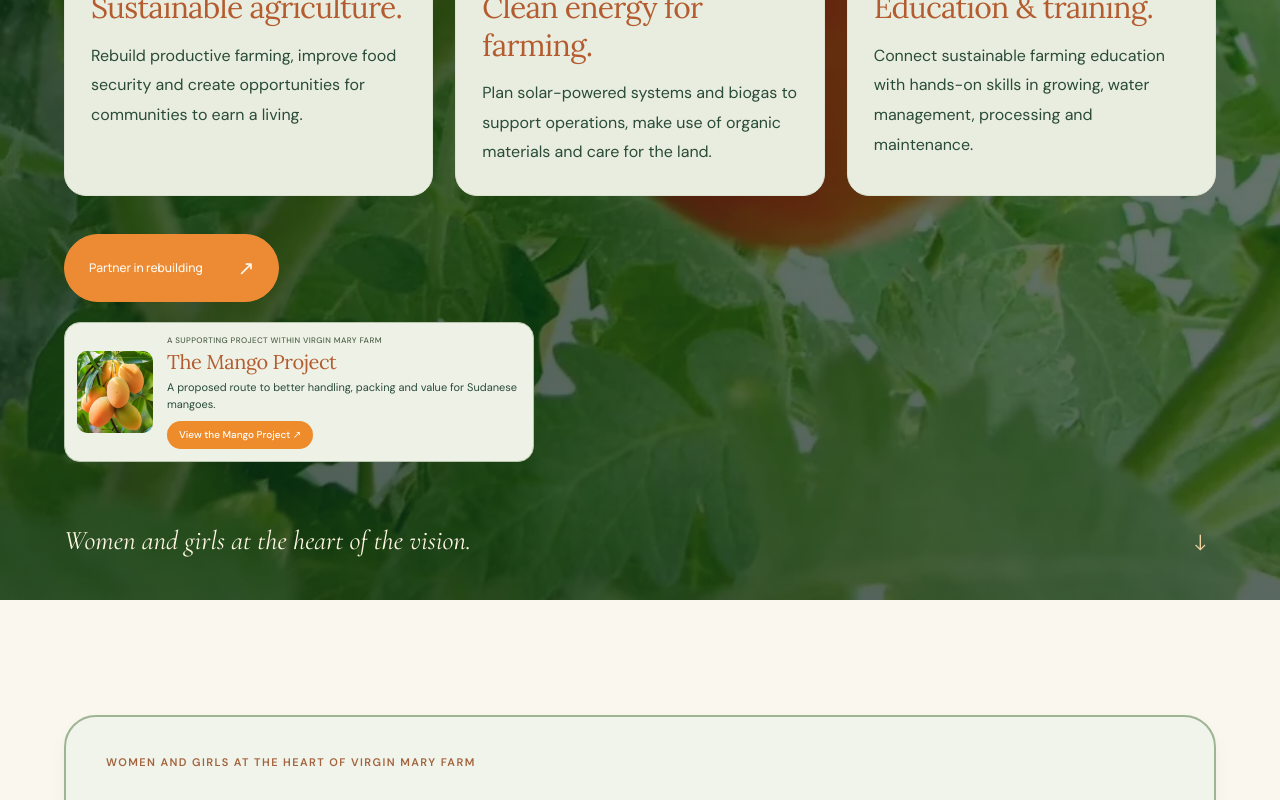
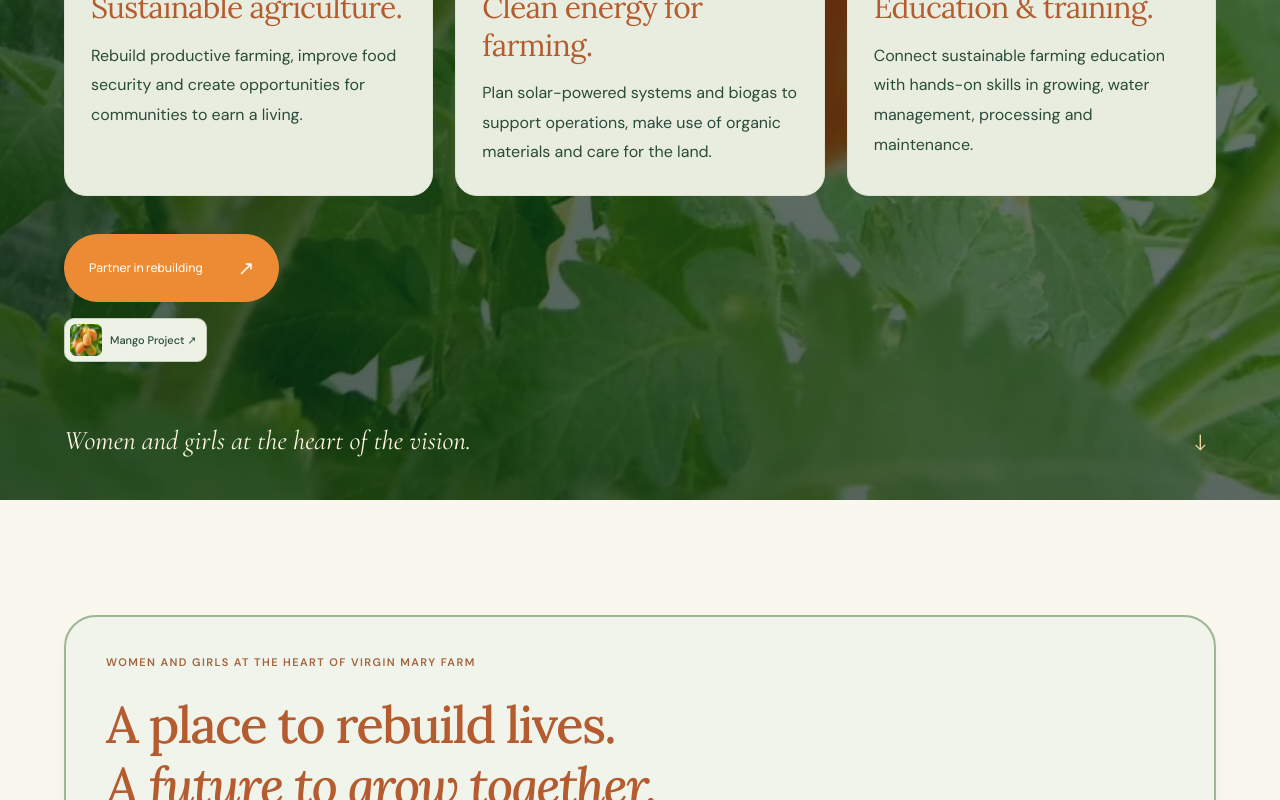
Before and after one commit to Hero988/RiseMeUp, a React (Vite) app: page / in a window 1280 px wide. Shown: the part 5695-6495 px from the top of the page. Built offline with nearby package versions, Linux system fonts and the light colour scheme; a web font is replaced by a local one.

Commit message:
Preview tiny mango thumbnail link instead of supporting-project card

```diff
--- a/src/App.tsx
+++ b/src/App.tsx
@@ -244,15 +244,7 @@ export default function App() {
                 <article><h3>Education &amp; training.</h3><p>Connect sustainable farming education with hands-on skills in growing, water management, processing and maintenance.</p></article>
               </div>
               <div className="rm-estate-actions"><a className="rm-estate-primary" href="/development-partners/">Partner in rebuilding <span aria-hidden="true">↗</span></a></div>
-              <article className="rm-estate-mango" id="mango-project-link" aria-labelledby="farm-mango-title">
-                <img src="/mango-selected-photo-six.svg" alt="Golden mangoes on a tree, illustrating the proposed Mango Project" width="140" height="140" loading="lazy" />
-                <div>
-                  <p className="eyebrow">A supporting project within Virgin Mary Farm</p>
-                  <h3 id="farm-mango-title">The Mango Project</h3>
-                  <p>A proposed route to better handling, packing and value for Sudanese mangoes.</p>
-                  <a className="rm-estate-mango-button" href="/mango-project/">View the Mango Project ↗</a>
-                </div>
-              </article>
+              <a className="rm-mango-mini" id="mango-project-link" href="/mango-project/"><img src="/mango-selected-photo-six.svg" alt="" width="32" height="32" /><span>Mango Project ↗</span></a>
               <div className="rm-estate-foot"><p>Women and girls at the heart of the vision.</p><a href="#farm-women-title" aria-label="Read about women and girls at the heart of Virgin Mary Farm">↓</a></div>
             </div>
           </div>
--- a/src/components/FarmEstate.css
+++ b/src/components/FarmEstate.css
@@ -185,3 +185,8 @@
 .home-page.warm-brand #virgin-mary-farm .rm-estate-mango p:not(.eyebrow){font-size:11px;line-height:1.5;margin-bottom:7px}
 .home-page.warm-brand #virgin-mary-farm .rm-estate-mango-button{font-size:10px;min-height:28px;padding:6px 12px}
 @media(max-width:600px){.home-page.warm-brand #virgin-mary-farm .rm-estate-mango{max-width:100%}.home-page.warm-brand #virgin-mary-farm .rm-estate-mango>img{width:66px;height:78px;flex-basis:66px}}
+
+/* Discreet thumbnail link preview. */
+.home-page.warm-brand #virgin-mary-farm .rm-mango-mini{display:inline-flex;align-items:center;gap:8px;margin-top:16px;padding:5px 10px 5px 5px;background:#eef1e6;color:#294b38;border:1px solid #c3ceb9;border-radius:10px;text-decoration:none;font:500 11px/1.3 'DM Sans',Arial,sans-serif;vertical-align:top}
+.home-page.warm-brand #virgin-mary-farm .rm-mango-mini img{display:block;width:32px;height:32px;object-fit:cover;border-radius:6px}
+.home-page.warm-brand #virgin-mary-farm .rm-mango-mini:hover{background:#e1e8d7}
```
